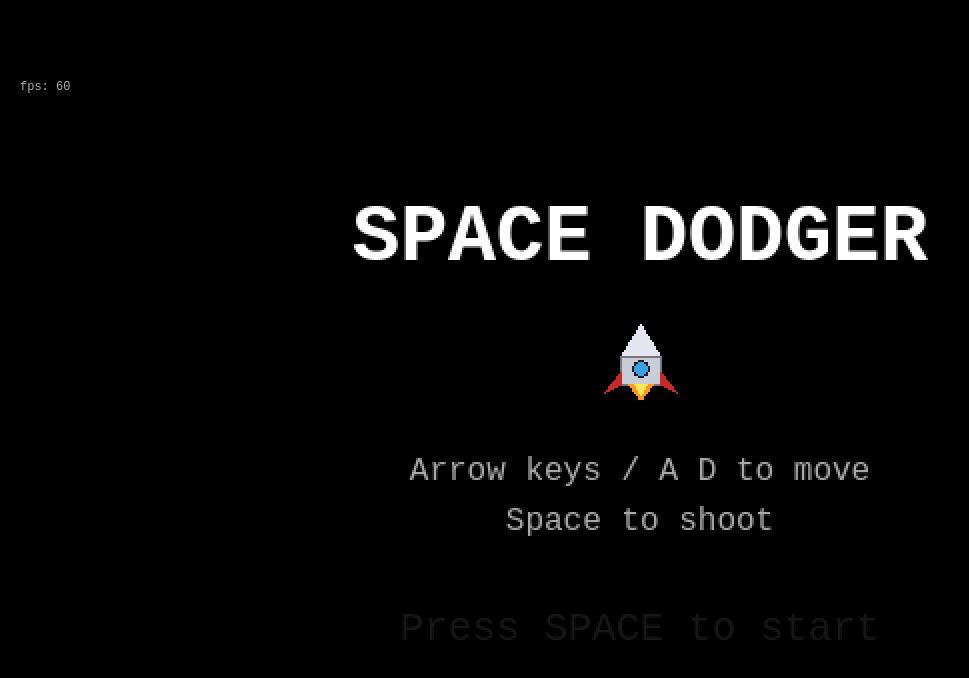
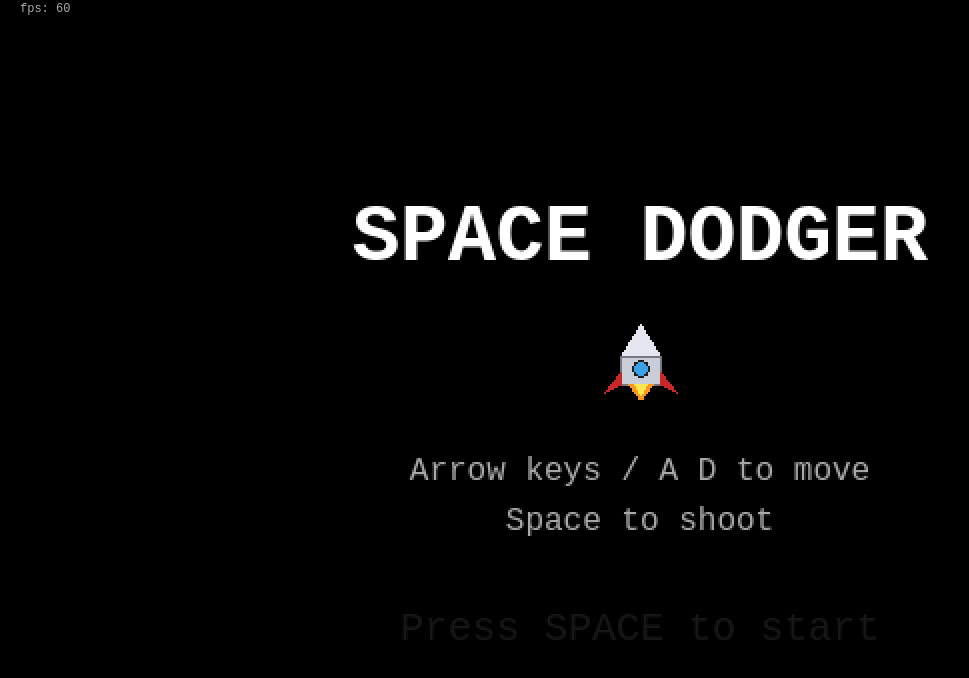
Before and after one commit to dillyboyha/SpaceGame, a browser extension: page spacegame.html in a window 1280 px wide. Shown: the whole page, without its empty margins (0-969 px from the left). Drawn offline with Linux system fonts and the light colour scheme.

Commit message:
made the fps position top left

```diff
--- a/spacegame.html
+++ b/spacegame.html
@@ -57,7 +57,7 @@
     }
     #fpsCounter {
         position: absolute;
-        top: 80px;
+        top: 2px;
         left: 20px;
         font-size: 12px;
         color: #aaa;
```
